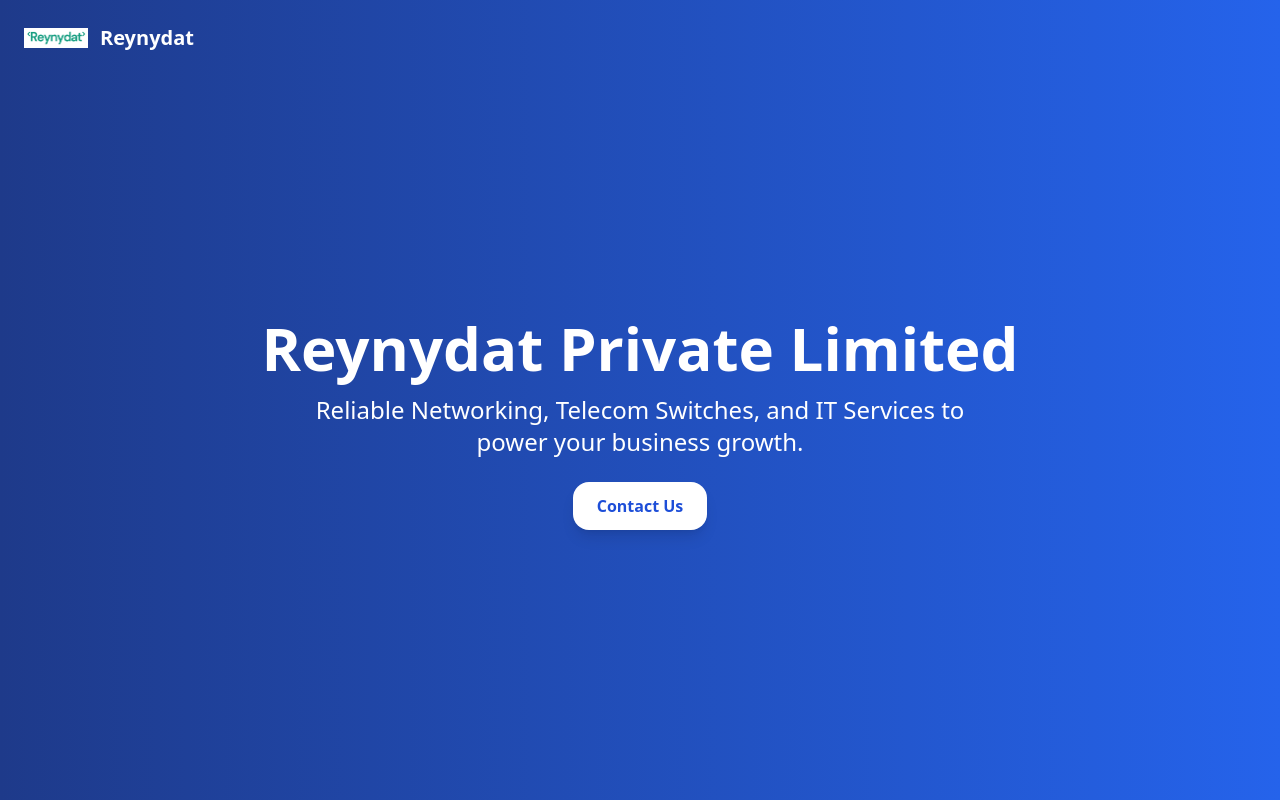
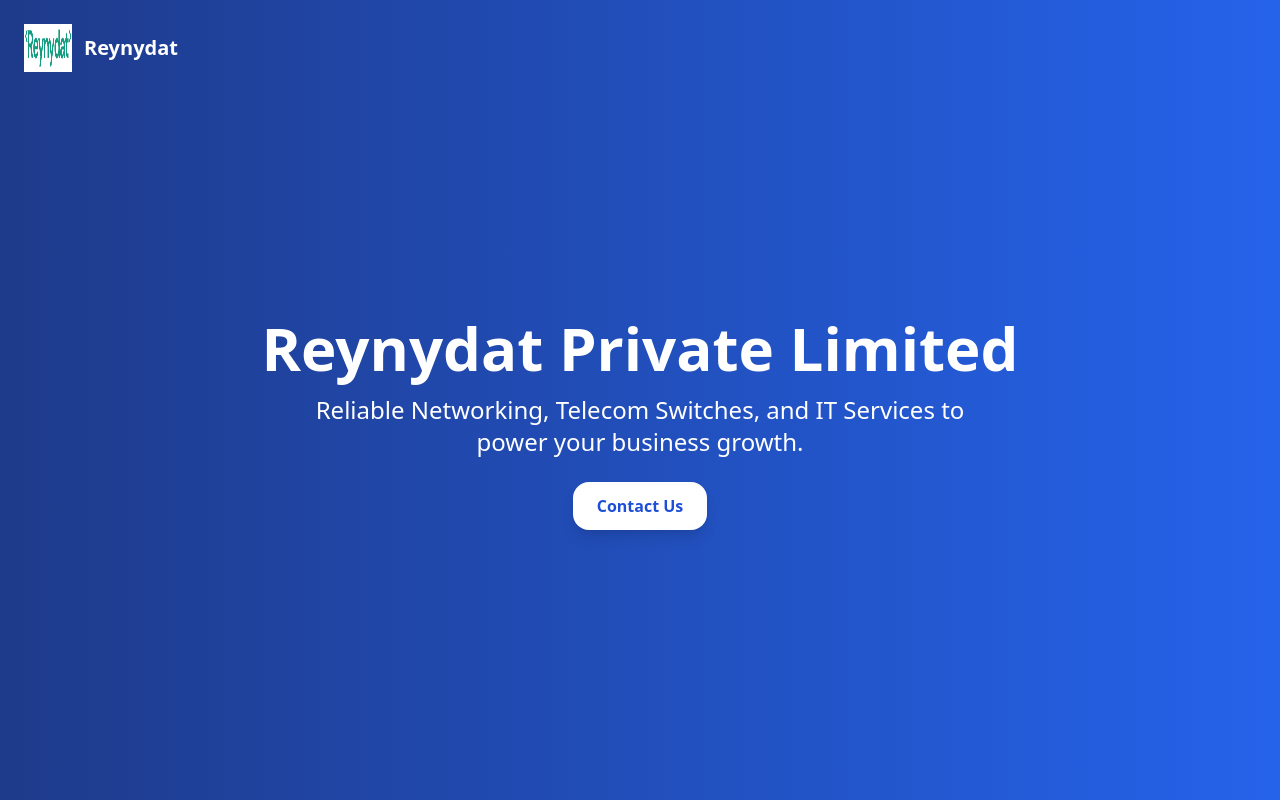
Before and after one commit to reynydat-india/my-website, a plain HTML site: page index.html in a window 1280 px wide. Shown: the top 800 px of the page. Drawn offline with nearby package versions, Linux system fonts and the light colour scheme; files that its build step writes are made by us from their sources.

Commit message:
Update index.html

```diff
--- a/index.html
+++ b/index.html
@@ -10,11 +10,11 @@
 <body class="bg-gray-50 text-gray-800">
   <!-- Hero Section with Logo -->
   <section class="bg-gradient-to-r from-blue-900 to-blue-600 text-white min-h-screen flex flex-col justify-center items-center text-center p-6 relative">
-    <!-- Logo Section -->
-    <div class="absolute top-6 left-6 flex items-center space-x-3">
-  <img src="logo.png" alt="Reynydat Logo" class="w-16 h-auto border-2 border-white">
-      <span class="text-xl font-semibold">Reynydat</span>
-    </div>
+   <!-- Logo Section -->
+<div class="absolute top-6 left-6 flex items-center space-x-3">
+  <img src="logo.png" alt="Reynydat Logo" class="w-12 h-12">
+  <span class="text-xl font-semibold">Reynydat</span>
+</div>
     <div class="flex flex-col justify-center items-center mt-12">
       <h1 class="text-4xl md:text-6xl font-bold mb-4">Reynydat Private Limited</h1>
       <p class="text-lg md:text-2xl max-w-2xl mb-6">Reliable Networking, Telecom Switches, and IT Services to power your business growth.</p>
```
